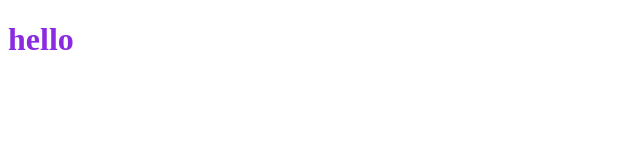
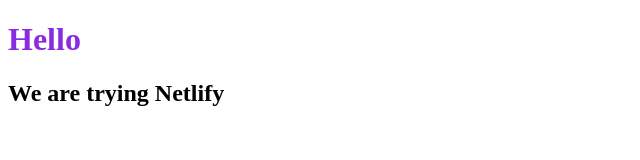
Before and after one commit to krispaje/my-project, a plain HTML site: page index.html in a window 1280 px wide. Shown: the whole page, without its empty margins (0-640 px from the left). Drawn offline with Linux system fonts and the light colour scheme.

Commit message:
Added h2

```diff
--- a/index.html
+++ b/index.html
@@ -11,6 +11,7 @@
     </style>
   </head>
   <body>
-    <h1>hello</h1>
+    <h1>Hello</h1>
+    <h2>We are trying Netlify</h2>
   </body>
 </html>
```
